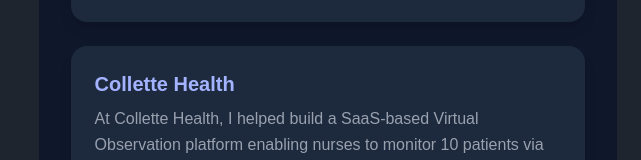
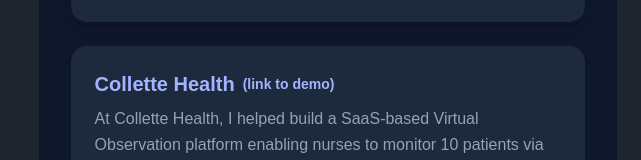
Before and after one commit to Stuman8818/my-portfolio, a Next.js app: page / in a window 1280 px wide. Shown: the part 1466-1626 px from the top of the page, without its empty margins (639-1280 px from the left). Built offline with nearby package versions, Linux system fonts and the light colour scheme.

Commit message:
change pdf download

```diff
--- a/src/app/components/portfolio-content.tsx
+++ b/src/app/components/portfolio-content.tsx
@@ -129,19 +129,18 @@ const PortFolioContent: FC = () => {
           >
             <h3
               id={`${proj.name}-title`}
-              className="text-xl font-semibold text-indigo-300"
+              className="text-xl font-semibold text-indigo-300 flex items-center"
             >
-              {proj.externalUrl ? (
+              {proj.name}
+              {proj.externalUrl && (
                 <a
                   href={proj.externalUrl}
                   target="_blank"
                   rel="noopener noreferrer"
-                  className="hover:text-indigo-400 transition-colors"
+                  className="ml-2 text-sm hover:text-indigo-400 transition-colors"
                 >
-                  {proj.name}
+                  (link to demo)
                 </a>
-              ) : (
-                proj.name
               )}
             </h3>
             <p className="text-gray-400 leading-relaxed mt-2">
--- a/src/app/components/portfolio-header.tsx
+++ b/src/app/components/portfolio-header.tsx
@@ -56,18 +56,17 @@ const PortFolioHeader: FC = () => {
         {/* Résumé download */}
         <div className="mt-10 flex items-center">
           <a
-            href="https://drive.google.com/uc?export=download&id=1ZrSHKzl1dpGv9xpu7TrT7-3nrKjYShuQ"
+            href="Dave_Stewart_Frontend_Software_Developer_Resume.pdf"
+            download="Dave_Stewart_Frontend_Software_Developer_Resume.pdf"
             className="text-indigo-300 hover:text-indigo-400 transition-colors"
-            target="_blank"
             rel="noopener noreferrer"
           >
             Full Résumé
           </a>
           <a
-            href="https://docs.google.com/document/d/1HMR2gQ4dF4H6WZr2eI_MHeUKZK2LXjrhTAG-3KBer_0/export?format=pdf"
+            href="Dave_Stewart_Frontend_Software_Developer_Resume.pdf"
+            download="Dave_Stewart_Frontend_Software_Developer_Resume.pdf"
             className="ml-4 text-indigo-300 hover:text-indigo-400 transition-colors"
-            target="_blank"
-            rel="noopener noreferrer"
             aria-label="Download résumé"
           >
             <FontAwesomeIcon
```
Also changed, not shown: 1 other file (tests, documents, lock files or other folders).
